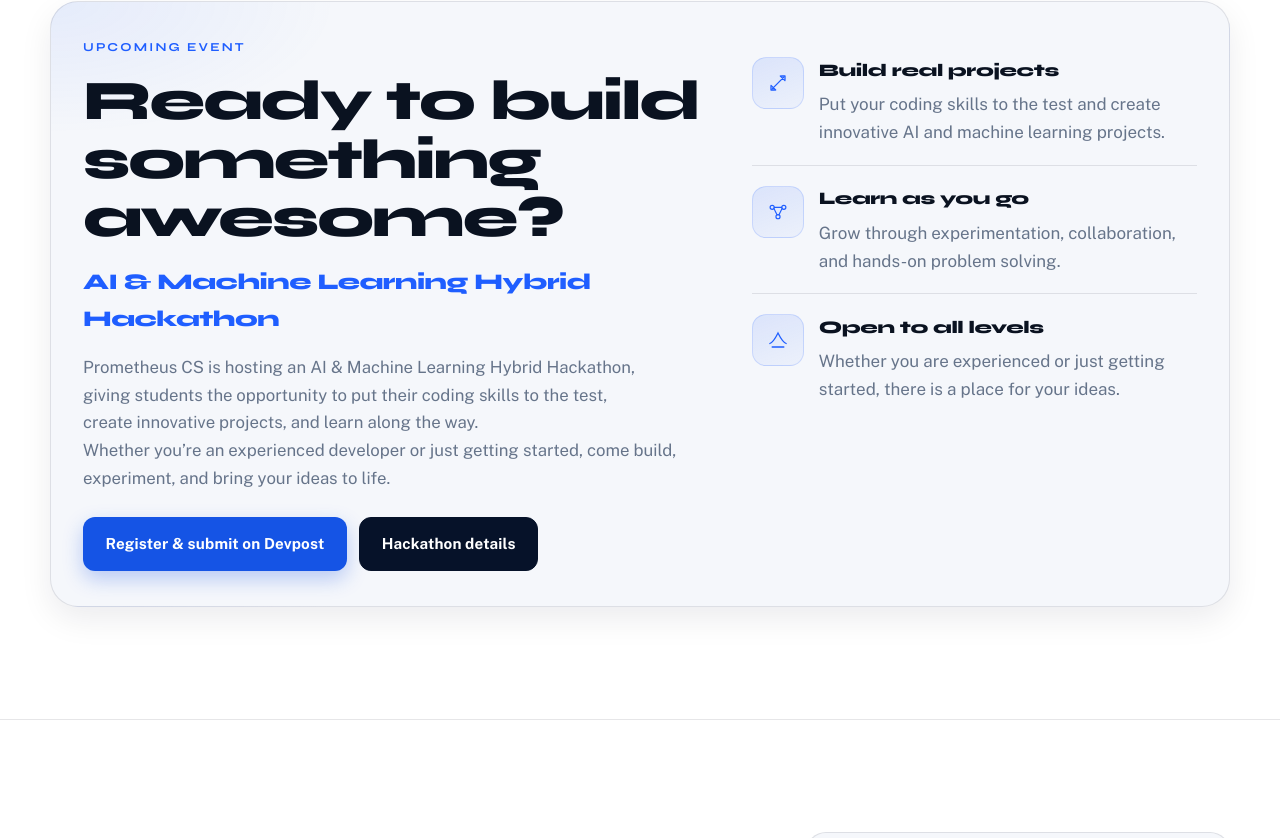
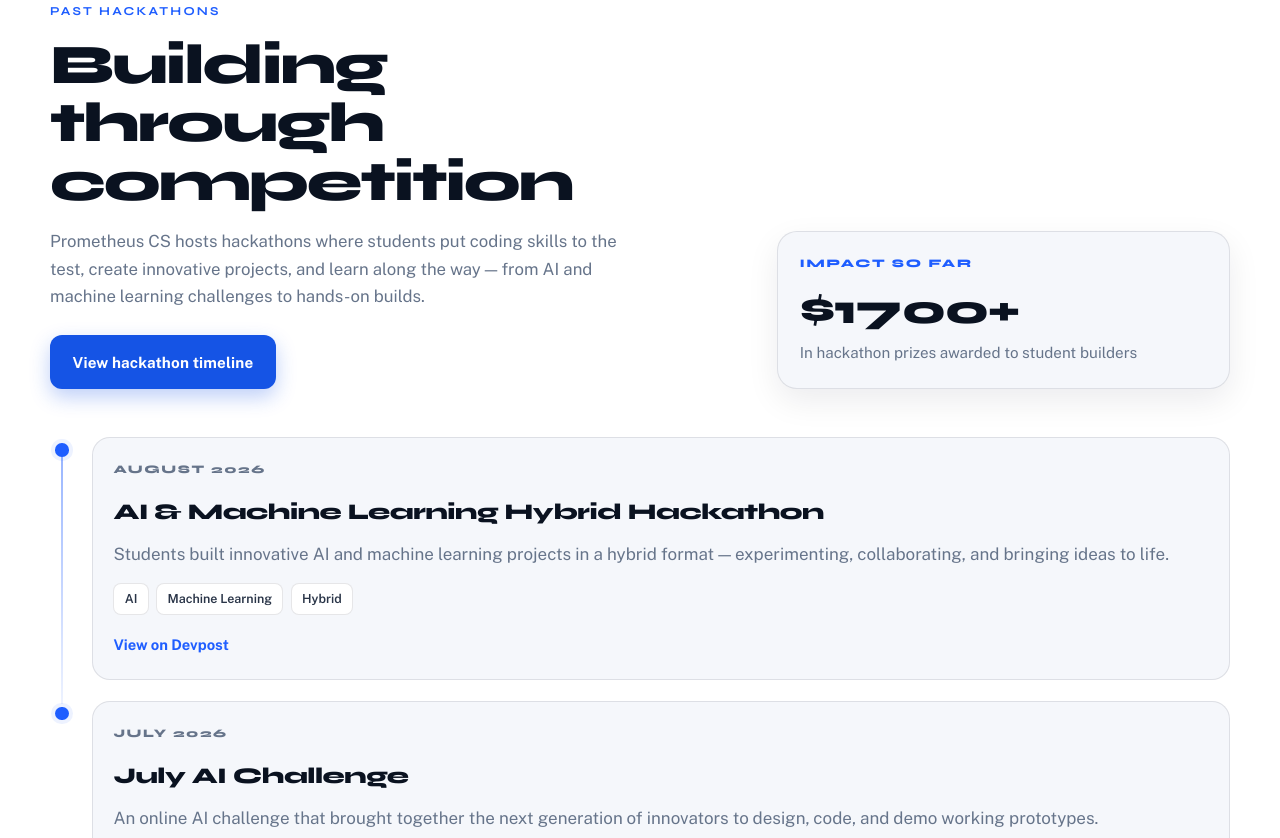
Before and after one commit to Siddles835/Prometheus-Website, a React (Vite) app: page / in a window 1280 px wide. Shown: the part 1342-2180 px from the top of the page. Built offline with nearby package versions, Linux system fonts and the light colour scheme.

Commit message:
Replace hackathon signup with a past-events timeline
Convert the hackathon section and page into a timeline of past
Prometheus hackathons, with Devpost links for each event.

Co-authored-by: Siddles835 <Siddles835@users.noreply.github.com>

```diff
--- a/src/App.jsx
+++ b/src/App.jsx
@@ -17,7 +17,8 @@ export default function App() {
       <Routes>
         <Route element={<Layout />}>
           <Route index element={<Home />} />
-          <Route path="hackathon" element={<HackathonPage />} />
+          <Route path="hackathons" element={<HackathonPage />} />
+          <Route path="hackathon" element={<Navigate to="/hackathons" replace />} />
           <Route path="about" element={<AboutPage />} />
           <Route path="curriculum" element={<CurriculumPage />} />
           <Route path="python" element={<PythonPage />} />
--- a/src/components/HackathonHighlight.jsx
+++ b/src/components/HackathonHighlight.jsx
@@ -1,52 +1,60 @@
 import { Link } from "react-router-dom";
-import { HACKATHON_URL, hackathon } from "../data/site";
-import { IconBuild, IconImpact, IconMl } from "./icons/Icons";
-
-const highlightIcons = [IconBuild, IconMl, IconImpact];
+import { hackathonsIntro, pastHackathons } from "../data/site";
 
 export default function HackathonHighlight() {
+  const preview = pastHackathons.slice(0, 3);
+
   return (
-    <section className="hackathon-highlight" aria-label="AI and Machine Learning Hackathon">
+    <section className="hackathon-highlight" aria-label="Past Prometheus hackathons">
       <div className="container">
-        <div className="hackathon-panel reveal">
-          <div className="hackathon-copy">
-            <p className="section-label">{hackathon.eyebrow}</p>
-            <h2 className="section-title">{hackathon.title}</h2>
-            <p className="hackathon-name">{hackathon.name}</p>
-            <p className="section-lead">{hackathon.summary}</p>
-            <p className="hackathon-body">{hackathon.body}</p>
+        <div className="section-head pathways-head reveal">
+          <div>
+            <p className="section-label">{hackathonsIntro.eyebrow}</p>
+            <h2 className="section-title">{hackathonsIntro.title}</h2>
+            <p className="section-lead">{hackathonsIntro.lead}</p>
             <div className="hackathon-actions">
-              <a
-                className="btn btn-primary"
-                href={HACKATHON_URL}
-                target="_blank"
-                rel="noopener noreferrer"
-              >
-                {hackathon.registerLabel}
-              </a>
-              <Link className="btn btn-dark" to="/hackathon">
-                {hackathon.detailsLabel}
+              <Link className="btn btn-primary" to="/hackathons">
+                View hackathon timeline
               </Link>
             </div>
           </div>
+          <aside className="hackathon-prize-panel" aria-label="Hackathon impact">
+            <p className="banner-aside-label">Impact so far</p>
+            <strong>$1700+</strong>
+            <span>In hackathon prizes awarded to student builders</span>
+          </aside>
+        </div>
 
-          <ul className="hackathon-points">
-            {hackathon.highlights.map((item, index) => {
-              const Icon = highlightIcons[index] || IconMl;
-              return (
-                <li key={item.title}>
-                  <span className="graphic-icon" aria-hidden="true">
-                    <Icon />
-                  </span>
-                  <div>
-                    <h3>{item.title}</h3>
-                    <p>{item.body}</p>
-                  </div>
-                </li>
-              );
-            })}
-          </ul>
-        </div>
+        <ol className="hackathon-timeline hackathon-timeline--preview">
+          {preview.map((event, index) => (
+            <li className="hackathon-timeline-item reveal" key={event.id}>
+              <div className="hackathon-timeline-marker" aria-hidden="true">
+                <span className="hackathon-timeline-dot" />
+                {index < preview.length - 1 ? <span className="hackathon-timeline-line" /> : null}
+              </div>
+              <article className="hackathon-timeline-card">
+                <p className="hackathon-timeline-date">{event.date}</p>
+                <h3>{event.title}</h3>
+                <p>{event.summary}</p>
+                <ul className="hackathon-timeline-tags" aria-label="Topics">
+                  {event.tags.map((tag) => (
+                    <li key={tag}>{tag}</li>
+                  ))}
+                </ul>
+                {event.href ? (
+                  <a
+                    className="pathway-link"
+                    href={event.href}
+                    target="_blank"
+                    rel="noopener noreferrer"
+                  >
+                    {event.hrefLabel || "View event"}
+                  </a>
+                ) : null}
+              </article>
+            </li>
+          ))}
+        </ol>
       </div>
     </section>
   );
--- a/src/data/site.js
+++ b/src/data/site.js
@@ -1,7 +1,6 @@
 export const INTERNSHIP_URL =
   "https://docs.google.com/forms/d/e/1FAIpQLSfGwChpnERV5JcENuYXM2FbrT7XAHjSM11lCSkpnNKAlZbN3g/viewform?usp=dialog";
 export const REGISTER_URL = "https://tinyurl.com/aug-speed";
-export const HACKATHON_URL = "https://prometheus-aug-ml-hackathon.devpost.com/";
 export const contacts = [
   { name: "Sidhaanth Kapoor", email: "sidhaanthkapoor@gmail.com" },
   { name: "Sreejith Sreekumar", email: "srjsreek@gmail.com" },
@@ -11,7 +10,7 @@ export const CONTACT_MAILTO = contacts.map((c) => c.email).join(",");
 export const SITE_URL = "https://prometheuscoding.org";
 
 export const navLinks = [
-  { to: "/hackathon", label: "Hackathon" },
+  { to: "/hackathons", label: "Hackathons" },
   { to: "/about", label: "About" },
   { to: "/curriculum", label: "Curriculum" },
   { to: "/python", label: "Python" },
@@ -22,7 +21,7 @@ export const navLinks = [
 
 export const footerLinks = [
   { to: "/", label: "Home" },
-  { to: "/hackathon", label: "AI & Machine Learning Hackathon" },
+  { to: "/hackathons", label: "Past Hackathons" },
   { to: "/about", label: "About Prometheus" },
   { to: "/curriculum", label: "Prometheus Coding Curriculum" },
   { to: "/python", label: "Python Programming with Prometheus" },
@@ -32,30 +31,35 @@ export const footerLinks = [
   { to: "/testimonials", label: "Testimonials" },
 ];
 
-export const hackathon = {
-  eyebrow: "Upcoming event",
-  title: "Ready to build something awesome?",
-  name: "AI & Machine Learning Hybrid Hackathon",
-  summary:
-    "Prometheus CS is hosting an AI & Machine Learning Hybrid Hackathon, giving students the opportunity to put their coding skills to the test, create innovative projects, and learn along the way.",
-  body: "Whether you’re an experienced developer or just getting started, come build, experiment, and bring your ideas to life.",
-  highlights: [
-    {
-      title: "Build real projects",
-      body: "Put your coding skills to the test and create innovative AI and machine learning projects.",
-    },
-    {
-      title: "Learn as you go",
-      body: "Grow through experimentation, collaboration, and hands-on problem solving.",
-    },
-    {
-      title: "Open to all levels",
-      body: "Whether you are experienced or just getting started, there is a place for your ideas.",
-    },
-  ],
-  registerLabel: "Register & submit on Devpost",
-  detailsLabel: "Hackathon details",
+export const hackathonsIntro = {
+  eyebrow: "Past hackathons",
+  title: "Building through competition",
+  lead:
+    "Prometheus CS hosts hackathons where students put coding skills to the test, create innovative projects, and learn along the way — from AI and machine learning challenges to hands-on builds.",
 };
+
+export const pastHackathons = [
+  {
+    id: "aug-ml-2026",
+    date: "August 2026",
+    title: "AI & Machine Learning Hybrid Hackathon",
+    summary:
+      "Students built innovative AI and machine learning projects in a hybrid format — experimenting, collaborating, and bringing ideas to life.",
+    tags: ["AI", "Machine Learning", "Hybrid"],
+    href: "https://prometheus-aug-ml-hackathon.devpost.com/",
+    hrefLabel: "View on Devpost",
+  },
+  {
+    id: "july-ai-2026",
+    date: "July 2026",
+    title: "July AI Challenge",
+    summary:
+      "An online AI challenge that brought together the next generation of innovators to design, code, and demo working prototypes.",
+    tags: ["AI", "Online", "Prototypes"],
+    href: "https://prometheus-july-ai-challenge.devpost.com/",
+    hrefLabel: "View on Devpost",
+  },
+];
 
 export const stats = [
   { value: "1800+", label: "Students enrolled" },
--- a/src/index.css
+++ b/src/index.css
@@ -1101,44 +1101,18 @@ section {
     var(--paper);
 }
 
-/* Hackathon highlight */
+/* Hackathon timeline */
+.hackathon-highlight,
+.hackathons-page {
+  background: var(--white);
+}
+
 .hackathon-highlight {
-  background: var(--white);
   border-block: 1px solid var(--line);
 }
 
-.hackathon-panel {
-  display: grid;
-  grid-template-columns: minmax(0, 1.2fr) minmax(260px, 0.85fr);
-  gap: 2rem 2.5rem;
-  align-items: start;
-  padding: 2.2rem 2rem;
-  border: 1px solid var(--line);
-  border-radius: 28px;
-  background:
-    radial-gradient(520px 240px at 0% 0%, rgba(31, 94, 255, 0.08), transparent 55%),
-    var(--paper);
-  box-shadow: var(--shadow-soft);
-}
-
-.hackathon-copy .section-title {
-  max-width: 16ch;
-}
-
-.hackathon-name {
-  margin: 0 0 1rem;
-  font-family: var(--font-display);
-  font-size: clamp(1.15rem, 2vw, 1.4rem);
-  font-weight: 750;
-  letter-spacing: -0.02em;
-  color: var(--blue);
-}
-
-.hackathon-body {
-  margin: 0 0 1.5rem;
-  max-width: 38rem;
-  color: var(--muted);
-  font-size: 1.05rem;
+.hackathon-highlight .hackathon-actions {
+  margin-top: 1.5rem;
 }
 
 .hackathon-actions {
@@ -1147,7 +1121,36 @@ section {
   gap: 0.75rem;
 }
 
-.hackathon-points {
+.hackathon-prize-panel {
+  padding: 1.4rem 1.35rem;
+  border: 1px solid var(--line);
+  border-radius: 20px;
+  background: var(--paper);
+  box-shadow: var(--shadow-soft);
+}
+
+.hackathon-prize-panel .banner-aside-label {
+  color: var(--blue);
+}
+
+.hackathon-prize-panel strong {
+  display: block;
+  margin: 0.2rem 0 0.45rem;
+  font-family: var(--font-display);
+  font-size: clamp(2rem, 3.5vw, 2.6rem);
+  font-weight: 800;
+  letter-spacing: -0.03em;
+  line-height: 1;
+  color: var(--ink);
+}
+
+.hackathon-prize-panel span {
+  color: var(--muted);
+  font-size: 0.95rem;
+  line-height: 1.45;
+}
+
+.hackathon-timeline {
   list-style: none;
   margin: 0;
   padding: 0;
@@ -1155,54 +1158,94 @@ section {
   gap: 0;
 }
 
-.hackathon-points li {
-  display: grid;
-  grid-template-columns: auto 1fr;
-  gap: 0.95rem;
-  align-items: start;
-  padding: 1.15rem 0;
-}
-
-.hackathon-points li + li {
-  border-top: 1px solid var(--line);
-}
-
-.hackathon-points .graphic-icon {
-  margin-bottom: 0;
-  margin-top: 0.1rem;
-}
-
-.hackathon-points h3 {
-  margin: 0 0 0.35rem;
-  font-family: var(--font-display);
-  font-size: 1.1rem;
+.hackathon-timeline--preview {
+  margin-top: 0.5rem;
+}
+
+.hackathon-timeline-item {
+  display: grid;
+  grid-template-columns: 1.5rem 1fr;
+  gap: 1.1rem;
+  align-items: stretch;
+}
+
+.hackathon-timeline-marker {
+  position: relative;
+  display: flex;
+  justify-content: center;
+  padding-top: 0.35rem;
+}
+
+.hackathon-timeline-dot {
+  width: 0.85rem;
+  height: 0.85rem;
+  border-radius: 50%;
+  background: var(--blue);
+  border: 3px solid rgba(31, 94, 255, 0.18);
+  box-shadow: 0 0 0 4px rgba(31, 94, 255, 0.08);
+  z-index: 1;
+}
+
+.hackathon-timeline-line {
+  position: absolute;
+  top: 1.2rem;
+  bottom: -0.15rem;
+  width: 2px;
+  background: linear-gradient(180deg, rgba(31, 94, 255, 0.45), rgba(31, 94, 255, 0.08));
+}
+
+.hackathon-timeline-card {
+  margin: 0 0 1.35rem;
+  padding: 1.35rem 1.3rem 1.25rem;
+  border: 1px solid var(--line);
+  border-radius: 18px;
+  background: var(--paper);
+}
+
+.hackathon-timeline-date {
+  margin: 0 0 0.45rem;
+  font-family: var(--font-display);
+  font-size: 0.72rem;
+  font-weight: 750;
+  letter-spacing: 0.14em;
+  text-transform: uppercase;
+  color: var(--blue);
+}
+
+.hackathon-timeline-card h3 {
+  margin: 0 0 0.55rem;
+  font-family: var(--font-display);
+  font-size: clamp(1.15rem, 2vw, 1.4rem);
   font-weight: 750;
   letter-spacing: -0.02em;
 }
 
-.hackathon-points p {
-  margin: 0;
+.hackathon-timeline-card p {
+  margin: 0 0 0.95rem;
   color: var(--muted);
 }
 
-.hackathon-side-list {
+.hackathon-timeline-tags {
   list-style: none;
-  margin: 0 0 1.2rem;
+  margin: 0 0 0.95rem;
   padding: 0;
-  display: grid;
-  gap: 0.85rem;
-}
-
-.hackathon-side-list li {
   display: flex;
-  align-items: center;
-  gap: 0.75rem;
+  flex-wrap: wrap;
+  gap: 0.45rem;
+}
+
+.hackathon-timeline-tags li {
+  padding: 0.3rem 0.65rem;
+  border: 1px solid var(--line);
+  border-radius: 8px;
+  background: var(--white);
+  color: var(--ink-soft);
+  font-size: 0.78rem;
   font-weight: 550;
-  color: var(--ink-soft);
-}
-
-.hackathon-side-list .graphic-icon {
-  margin-bottom: 0;
+}
+
+.hackathons-page .seo-cta-row {
+  margin-top: 1.5rem;
 }
 
 .pathways-head {
@@ -2202,8 +2245,7 @@ section {
   .page-banner-layout.has-aside,
   .internship-facts,
   .brand-intro-grid,
-  .seo-page-grid,
-  .hackathon-panel {
+  .seo-page-grid {
     grid-template-columns: 1fr;
   }
 
@@ -2249,6 +2291,10 @@ section {
   .hero-actions .btn,
   .hackathon-actions .btn {
     width: 100%;
+  }
+
+  .hackathon-timeline-card {
+    padding: 1.2rem 1.1rem;
   }
 
   .hero-inner {
@@ -2509,13 +2555,12 @@ section {
     gap: 1.15rem;
   }
 
-  .hackathon-panel {
-    padding: 1.4rem 1.15rem;
-    border-radius: 22px;
-  }
-
   .hackathon-actions {
     display: grid;
+  }
+
+  .hackathon-prize-panel {
+    padding: 1.15rem 1.05rem;
   }
 
   .cta-copy h2 {
--- a/src/pages/HackathonPage.jsx
+++ b/src/pages/HackathonPage.jsx
@@ -2,55 +2,68 @@ import { Link } from "react-router-dom";
 import BannerAside from "../components/BannerAside";
 import PageBanner from "../components/PageBanner";
 import Seo from "../components/Seo";
-import { HACKATHON_URL, hackathon } from "../data/site";
-import { IconBuild, IconImpact, IconMl } from "../components/icons/Icons";
-
-const highlightIcons = [IconBuild, IconMl, IconImpact];
+import { hackathonsIntro, pastHackathons } from "../data/site";
 
 export default function HackathonPage() {
   return (
     <>
       <Seo
-        title="AI & Machine Learning Hackathon | Prometheus"
-        description="Join the Prometheus CS AI & Machine Learning Hybrid Hackathon. Build innovative projects, learn as you go, and register on Devpost."
-        path="/hackathon"
+        title="Past Hackathons | Prometheus"
+        description="Explore past Prometheus CS hackathons — AI, machine learning, and coding challenges where students built innovative projects."
+        path="/hackathons"
       />
       <PageBanner
-        label="Hackathon"
-        title={hackathon.title}
-        lead={hackathon.summary}
+        label="Hackathons"
+        title="Past Prometheus hackathons"
+        lead={hackathonsIntro.lead}
         aside={<BannerAside variant="stats" />}
       />
-      <section className="seo-page">
-        <div className="container seo-page-grid">
-          <div className="seo-prose reveal">
-            <article>
-              <h2>{hackathon.name}</h2>
-              <p>{hackathon.body}</p>
-            </article>
-            {hackathon.highlights.map((item) => (
-              <article key={item.title}>
-                <h2>{item.title}</h2>
-                <p>{item.body}</p>
-              </article>
+      <section className="hackathons-page">
+        <div className="container">
+          <div className="section-head reveal">
+            <p className="section-label">Timeline</p>
+            <h2 className="section-title">Events that shaped our builders</h2>
+            <p className="section-lead">
+              From hybrid ML builds to online AI challenges, these past hackathons gave students a
+              stage to experiment, collaborate, and ship real projects.
+            </p>
+          </div>
+
+          <ol className="hackathon-timeline">
+            {pastHackathons.map((event, index) => (
+              <li className="hackathon-timeline-item reveal" key={event.id}>
+                <div className="hackathon-timeline-marker" aria-hidden="true">
+                  <span className="hackathon-timeline-dot" />
+                  {index < pastHackathons.length - 1 ? (
+                    <span className="hackathon-timeline-line" />
+                  ) : null}
+                </div>
+                <article className="hackathon-timeline-card">
+                  <p className="hackathon-timeline-date">{event.date}</p>
+                  <h3>{event.title}</h3>
+                  <p>{event.summary}</p>
+                  <ul className="hackathon-timeline-tags" aria-label="Topics">
+                    {event.tags.map((tag) => (
+                      <li key={tag}>{tag}</li>
                     ))}
-            <article>
-              <h2>How to join</h2>
-              <p>
-                Register and submit your project through Devpost. Explore the rest of Prometheus
-                Coding Education for classes, curriculum, and more ways to grow your skills.
-              </p>
-            </article>
-            <div className="seo-cta-row">
+                  </ul>
+                  {event.href ? (
                     <a
-                className="btn btn-primary"
-                href={HACKATHON_URL}
+                      className="pathway-link"
+                      href={event.href}
                       target="_blank"
                       rel="noopener noreferrer"
                     >
-                {hackathon.registerLabel}
+                      {event.hrefLabel || "View event"}
                     </a>
-              <Link className="btn btn-dark" to="/curriculum">
+                  ) : null}
+                </article>
+              </li>
+            ))}
+          </ol>
+
+          <div className="seo-cta-row reveal">
+            <Link className="btn btn-primary" to="/curriculum">
               Explore the Prometheus Coding Curriculum
             </Link>
             <Link className="btn btn-dark" to="/about">
@@ -58,30 +71,6 @@ export default function HackathonPage() {
             </Link>
           </div>
         </div>
-          <aside className="seo-side reveal">
-            <p className="banner-aside-label">Event focus</p>
-            <ul className="hackathon-side-list">
-              {hackathon.highlights.map((item, index) => {
-                const Icon = highlightIcons[index] || IconMl;
-                return (
-                  <li key={item.title}>
-                    <span className="graphic-icon small" aria-hidden="true">
-                      <Icon />
-                    </span>
-                    <span>{item.title}</span>
-                  </li>
-                );
-              })}
-            </ul>
-            <p className="seo-side-note">
-              Register and submit on{" "}
-              <a href={HACKATHON_URL} target="_blank" rel="noopener noreferrer">
-                Devpost
-              </a>
-              .
-            </p>
-          </aside>
-        </div>
       </section>
     </>
   );
```
Also changed, not shown: src/components/Footer.jsx (+1 -12 lines), 2 other files (tests, documents, lock files or other folders). Lines whose indentation alone changed are shown as unchanged.
